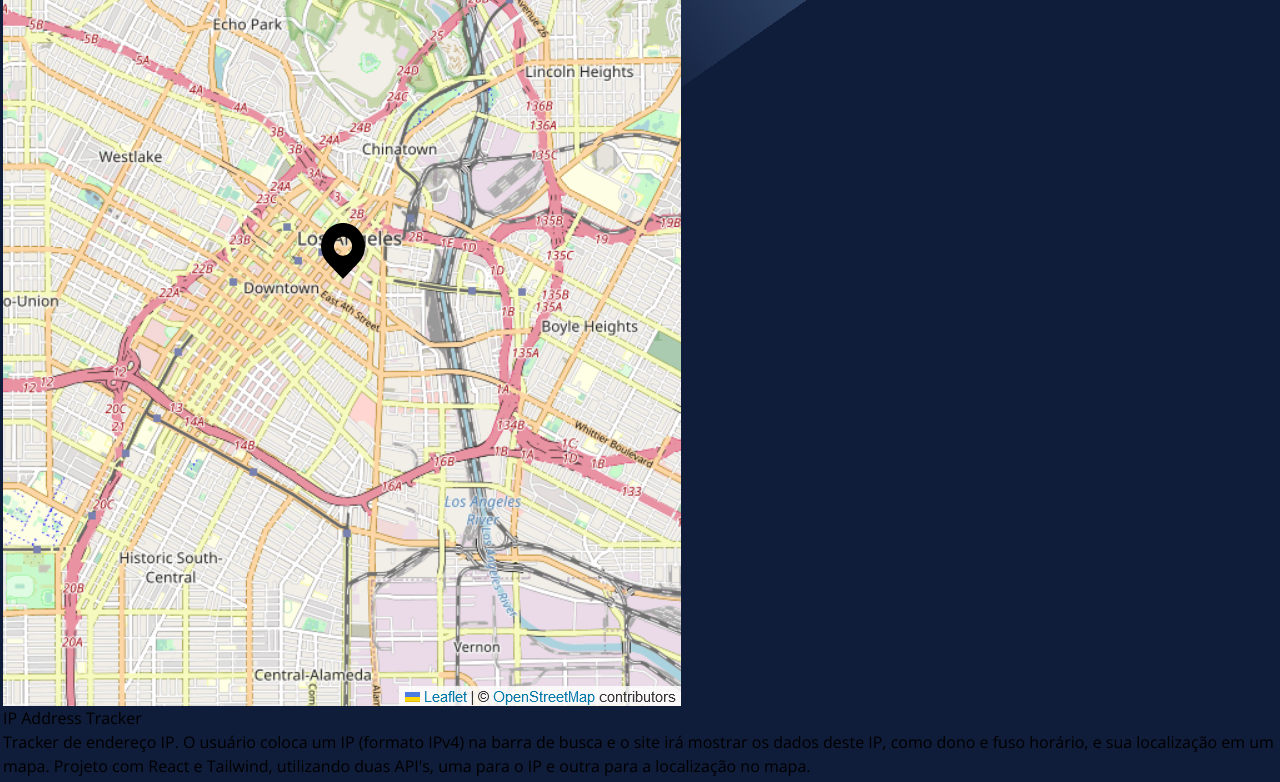
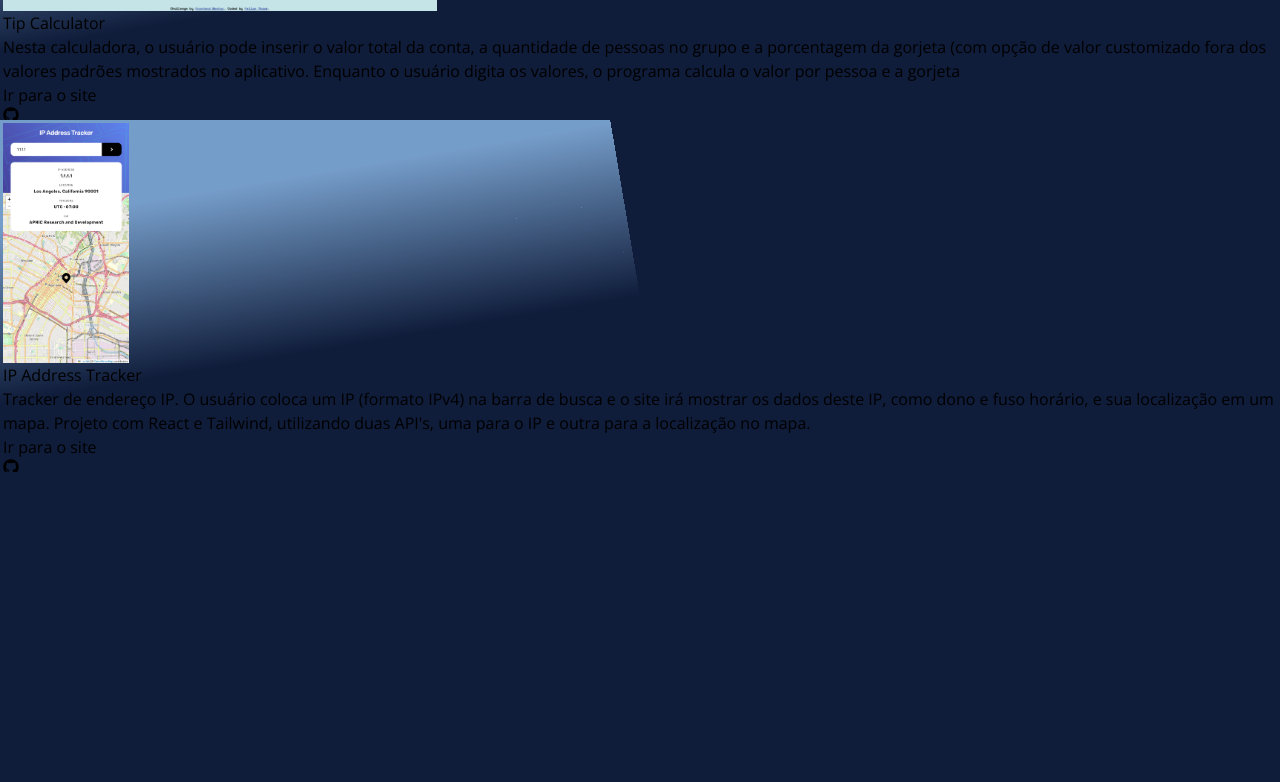
Before and after one commit to felipetn1989/portifolio, a React (Vite) app in the folder my-portifolio/: page / in a window 1280 px wide. Shown: the part 1620-2402 px from the top of the page. After the commit the page ends 2092 px from the top, so only its background shows below. Built offline with nearby package versions, Linux system fonts and the light colour scheme.

Commit message:
Desktop Version

```diff
--- a/my-portifolio/src/components/layout/ProjecCard.tsx
+++ b/my-portifolio/src/components/layout/ProjecCard.tsx
@@ -22,17 +22,6 @@ type Props = {
 const ProjecCard = ({ language }: Props) => {
   const myProjects: Iproject[] = [
     {
-      projectId: "ipTracker",
-      projectTitle: "IP Address Tracker",
-      projectThumb: thumbIpTracker,
-      projectURL: "https://felipetn1989.github.io/ip-address-tracker-master/",
-      codeURL: "https://github.com/felipetn1989/ip-address-tracker-master",
-      projectDescriptionPT:
-        "Tracker de endereço IP. O usuário coloca um IP (formato IPv4) na barra de busca e o site irá mostrar os dados deste IP, como dono e fuso horário, e sua localização em um mapa. Projeto com React e Tailwind, utilizando duas API's, uma para o IP e outra para a localização no mapa.",
-      projectDescriptionEN:
-        "IP Address Tracker. The user enters an IPv4 formatted IP address in the search bar, and the website will display the data associated with this IP, such as the owner and time zone, along with its location on a map. The project is built with React and Tailwind CSS, utilizing two APIs, one for the IP information and another for mapping the location.",
-    },
-    {
       projectId: "urlShort",
       projectTitle: "URL Link Shortening",
       projectThumb: urlThumb,
@@ -54,21 +43,32 @@ const ProjecCard = ({ language }: Props) => {
       projectDescriptionEN:
         "In this calculator, the user can enter the total charge, the number of people in the group, and the tip percentage (with an option for custom values outside of the default values shown in the app). As the user enters the values, the program calculates the amount per person and the tip.",
     },
+    {
+      projectId: "ipTracker",
+      projectTitle: "IP Address Tracker",
+      projectThumb: thumbIpTracker,
+      projectURL: "https://felipetn1989.github.io/ip-address-tracker-master/",
+      codeURL: "https://github.com/felipetn1989/ip-address-tracker-master",
+      projectDescriptionPT:
+        "Tracker de endereço IP. O usuário coloca um IP (formato IPv4) na barra de busca e o site irá mostrar os dados deste IP, como dono e fuso horário, e sua localização em um mapa. Projeto com React e Tailwind, utilizando duas API's, uma para o IP e outra para a localização no mapa.",
+      projectDescriptionEN:
+        "IP Address Tracker. The user enters an IPv4 formatted IP address in the search bar, and the website will display the data associated with this IP, such as the owner and time zone, along with its location on a map. The project is built with React and Tailwind CSS, utilizing two APIs, one for the IP information and another for mapping the location.",
+    },
   ];
 
   return (
-    <div className="relative flex flex-col justify-center items-center gap-6 lg:flex-row lg:flex-wrap">
+    <div className="relative flex flex-col justify-center items-center gap-6">
       {myProjects.map((element) => (
         <div
           key={element.projectId}
-          className={`lg:w-[25rem] lg: h-fit ${style.cardBox}`}
+          className={`lg:w-[40rem] ${style.cardBox}`}
         >
-          <div className={style.infoDiv}>
+          <div className={`${style.infoDiv}`}>
             <a href={element.projectURL} target="blank">
               <img
                 src={element.projectThumb}
                 alt={element.projectTitle}
-                className={`h-60 object-cover w-full object-left-top`}
+                className={`object-cover w-full object-left-top`}
               />
             </a>
             <div className="px-4 py-8 space-y-4 bg-[#293c50]">
--- a/my-portifolio/src/components/layout/ProjectCard.module.css
+++ b/my-portifolio/src/components/layout/ProjectCard.module.css
@@ -2,6 +2,13 @@
   position: relative;
   overflow: hidden;
   z-index: 20;
+  height: fit-content;
+  display: flex;
+  flex-direction: column;
+}
+
+.cardBox img {
+  height: 15rem;
 }
 
 .infoDiv {
```
